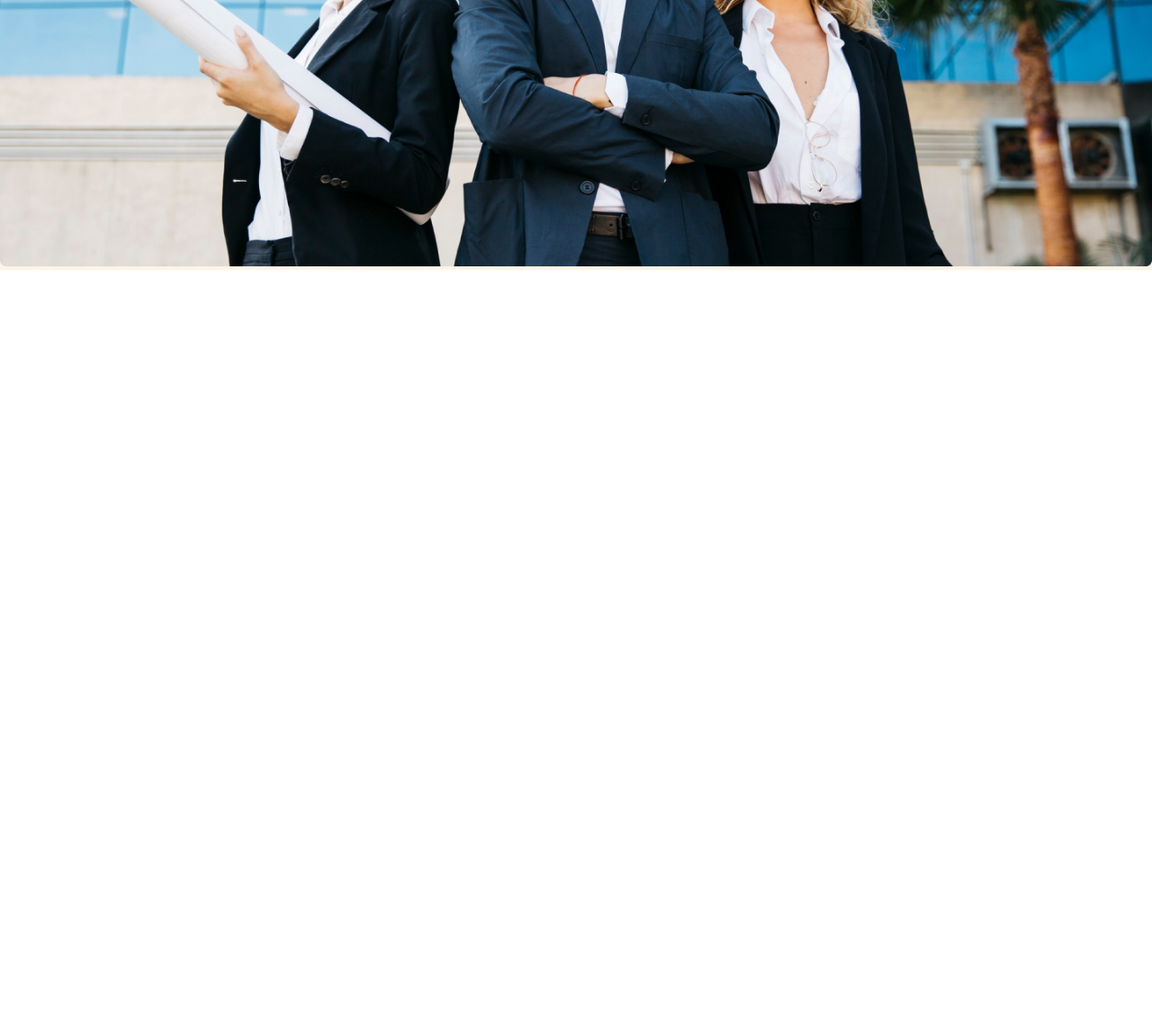
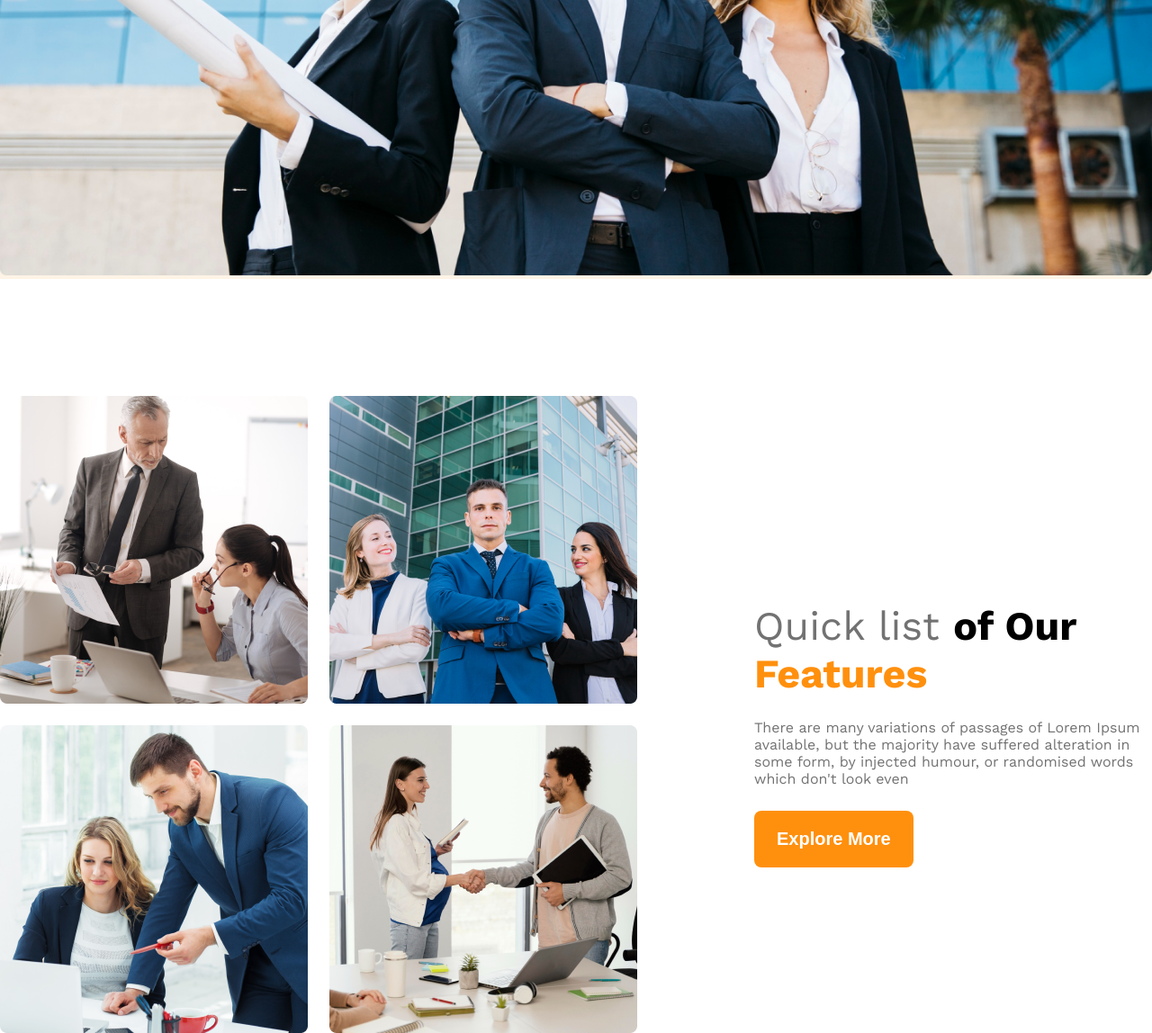
Before and after one commit to asadalgalib/g3-architect-responsive, a plain HTML site: page index.html in a window 1280 px wide. Shown: the part 799-1947 px from the top of the page at 90% size. Before the commit the page ends 1099 px from the top, so only its background shows below. Drawn offline with nearby package versions, Linux system fonts and the light colour scheme.

Commit message:
team section

```diff
--- a/index.html
+++ b/index.html
@@ -30,7 +30,25 @@
         </div>
     </header>
 
-    <main></main>
+    <main>
+        <section class="teams flex">
+            <div class="team-img-container">
+                <img src="images/team1.png" alt="">
+                <img src="images/team2.png" alt="">
+                <img src="images/team3.png" alt="">
+                <img src="images/team4.png" alt="">
+
+            </div>
+            <div class="our-features">
+                <h3 class="feature-title"><span class="quick-list dark-3">Quick list </span><span class="of-our">of Our</span>
+                    <span class="features font-color">Features</span></h3>
+                <p class="feature-description">There are many variations of passages of Lorem Ipsum available,
+                     but the majority have suffered alteration in some form, by injected humour, or randomised
+                      words which don't look even</p>
+                      <button class="btn-primary">Explore More</button>
+            </div>
+        </section>
+    </main>
 
     <footer></footer>
 </body>
--- a/style.css
+++ b/style.css
@@ -25,6 +25,9 @@ body{
 .primary-bg{
     background-color: rgba(255, 144, 14, 0.10);
 }
+.font-color{
+ color: rgba(255, 144, 14, 1.00);
+}
 .btn-primary{
     color: #fff;
     background-color: rgba(255, 144, 14, 1.00);
@@ -33,6 +36,14 @@ body{
     border-radius: 8px;
     font-weight: 600;
     font-size: 1.25rem;
+    margin-top: 10px;
+}
+main{
+  max-width: 1440px;
+  margin: 0 auto;
+}
+main > section{
+  margin-top: 130px;
 }
   /* header style */
 .brand{
@@ -66,15 +77,59 @@ body{
     font-size: 4rem;
     font-weight: 700;
   }
-  .banner-description{
+  .banner-description,.feature-description{
     font-size: 1rem;
+    color: #727272;
   }
   .banner img{
     width: 100%;
   }
-  /* header responsive */
+/*/* team section style */
+.teams{
+    align-items: center;
+}
+.team-img-container{
+  display: grid;
+  grid-template-columns: repeat(2,1fr);
+  gap: 24px;
+}
+.our-features{
+  margin-left: 130px;
+  max-width: 530px;
+}
+.feature-title{
+  font-size: 2.8rem;
+  margin-bottom: 24px;
+}
+.quick-list{
+  font-weight: 400;
+}
+  /* h responsive */
   @media screen and (max-width:576px) {
+    /* header */
     .nav-bar, .nav-link{
         flex-direction: column;
     }
+    /* teeam section  */
+    .teams{
+      flex-direction: column;
+      gap: 20px;
+    }
+    .team-img-container{
+      grid-template-columns: repeat(1,1fr);
   }
+  .our-features{
+   margin-left: 20px;
+  }
+   img{
+    width: 100%;
+  }
+}
+@media screen and (min-width:576px) and (max-width:992px) {
+  .teams{
+    flex-direction: column;
+  }
+  .our-features{
+    margin: 50px auto;
+  }
+}
```
